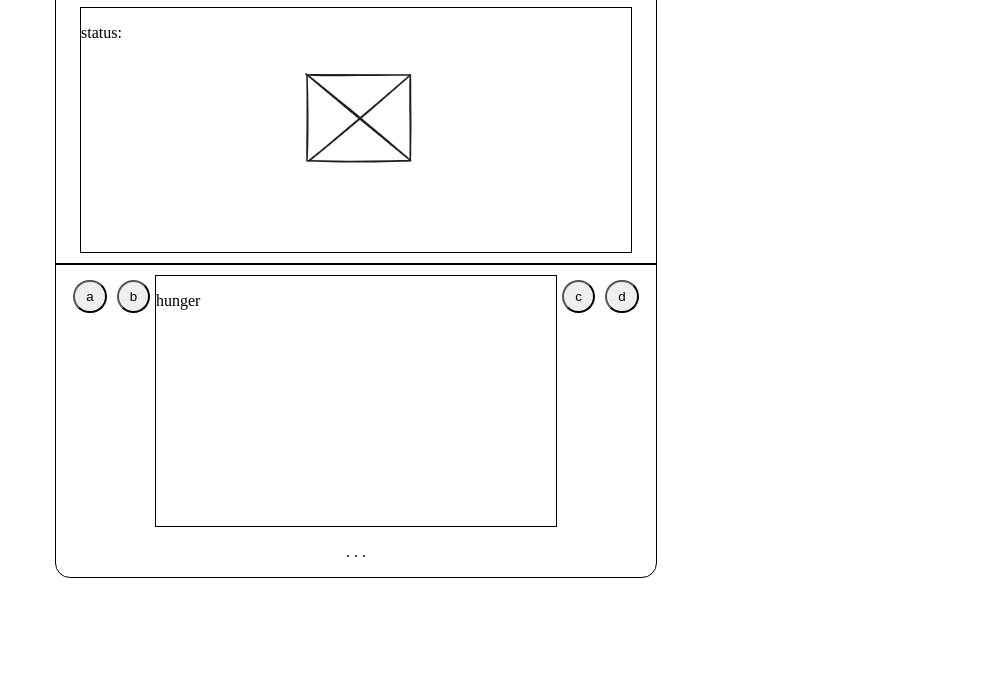
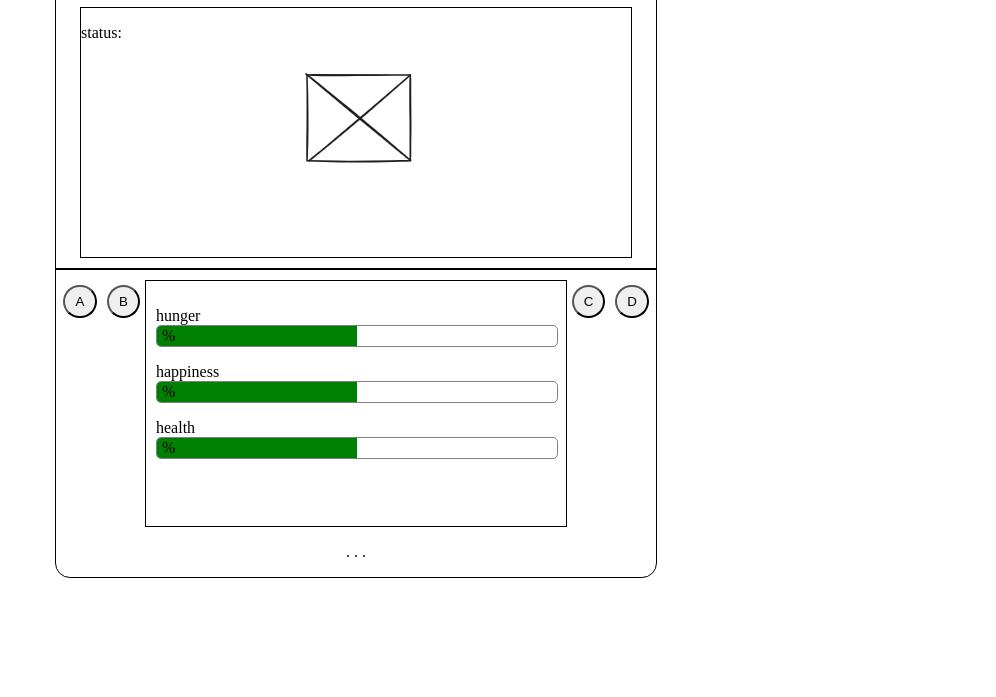
Before and after one commit to AWarmPotato/tamagotchi, a plain HTML site: page index.html in a window 1280 px wide. Shown: the part 103-800 px from the top of the page, without its empty margins (284-1280 px from the left). Drawn offline with Linux system fonts and the light colour scheme.

Commit message:
health bars + ID's

```diff
--- a/index.html
+++ b/index.html
@@ -12,11 +12,11 @@
 
 
     <main id="console">
-        <h1 id="pet-name">name</h1>
+        <h1 id="pet-name">Name</h1>
 
         <div id="main-screen">
-            <p>status:</p>
-            <img src="./images/tamogotchi-sprite.png" alt="Tamagotchi" id="tamagotchi">
+            <p>status: <span id="pet-status"></span></p>
+            <img src="./images/tamogotchi-sprite.png" alt="pet" id="pet">
 
         </div>
 
@@ -26,16 +26,38 @@
 
         <section id="console-bottom">
 
-        <button class="button-style">a</button>
-        <button class="button-style">b</button>
+        <button class="button-style" id="clean-button">A</button>
+        <button class="button-style" id="medicine-button">B</button>
 
         <div id="info-screen">
-            <p>hunger</p>
+            <div class="stat">
+                <p class="bar-text">hunger</p>
+                <div class="bar">
+                    <div id="hunger-bar" class="bar-fill"></div>
+                    <span id="hunger-text" class="bar-percentage">%</span>
+                </div>
+            </div>
+
+            <div class="stat">
+                <p class="bar-text">happiness</p>
+                <div class="bar">
+                    <div id="happiness-bar" class="bar-fill"></div>
+                    <span id="happiness-text" class="bar-percentage">%</span>
+                </div>
+            </div>
+
+            <div class="stat">
+                <p class="bar-text">health</p>
+                <div class="bar">
+                    <div id="healh-bar" class="bar-fill"></div>
+                    <span id="health-text" class="bar-percentage">%</span>
+                </div>
+            </div>
 
         </div>
 
-        <button class="button-style">c</button>
-        <button class="button-style">d</button>
+        <button class="button-style" id="play-button">C</button>
+        <button class="button-style" id="feed-button">D</button>
 
         </section>
 
--- a/style.css
+++ b/style.css
@@ -18,11 +18,11 @@
 
 #main-screen {
     width: 550px;
-    height: 250px;
+    height: 275px;
     border: solid 1px black;
 }
 
-#tamagotchi {
+#pet {
     display: flex;
     justify-self: center;
 }
@@ -40,9 +40,37 @@
 }
 
 #info-screen {
+    padding: 10px;
     width: 400px;
-    height: 250px;
+    height: 225px;
     border: solid 1px black;
+}
+
+.bar-text {
+    margin-bottom: 0;
+}
+
+.bar {
+    width: 100%;
+    height: 20px;
+    border: solid 1px gray;
+    border-radius: 5px;
+    overflow: hidden;
+    position: relative;
+}
+
+.bar-fill {
+    width: 50%;
+    height: 100%;
+    background-color: green;
+    transition: width 0.3s;
+}
+
+.bar-percentage {
+    position: absolute;
+    left: 5px;
+    top: 50%;
+    transform: translateY(-50%);
 }
 
 .button-style {
```
